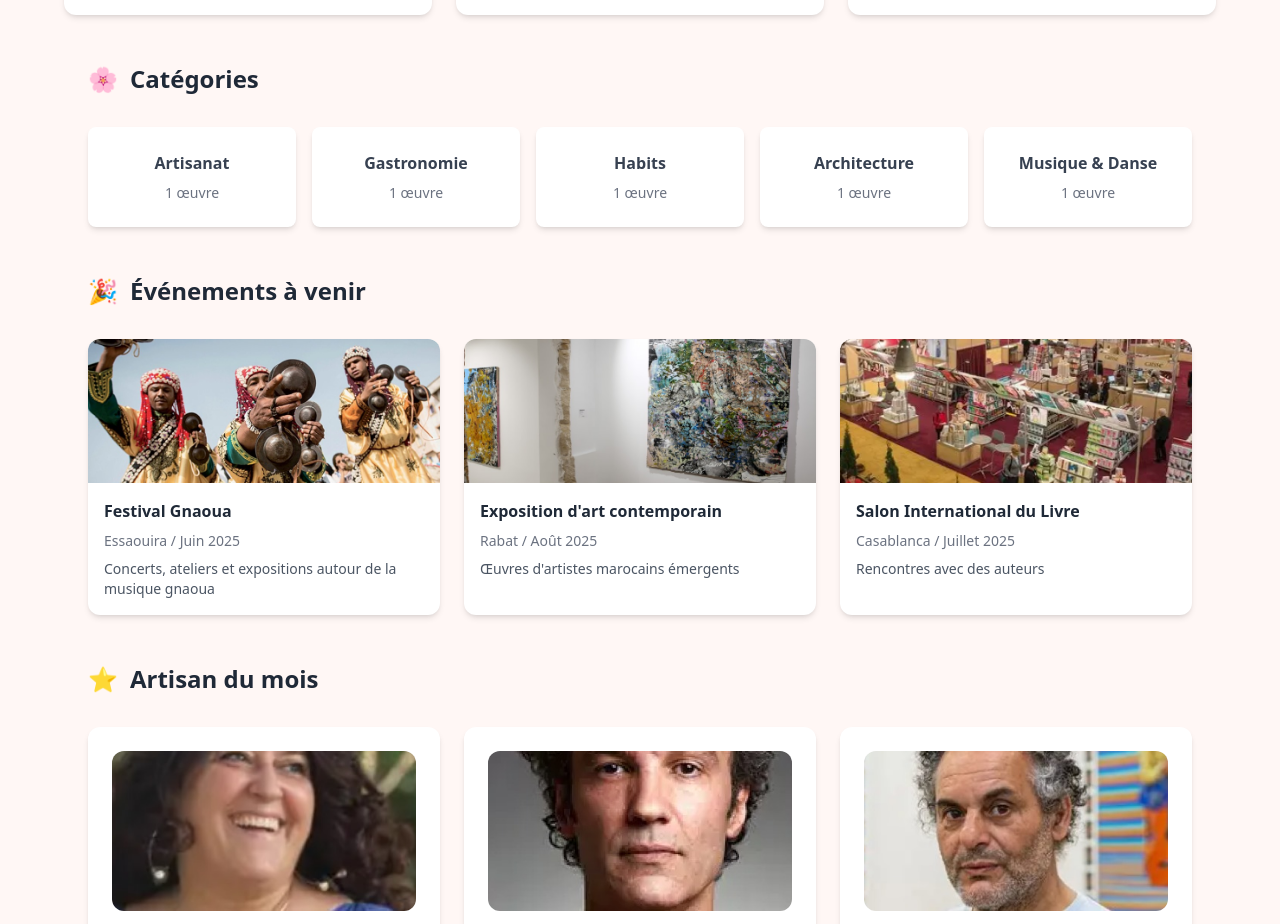
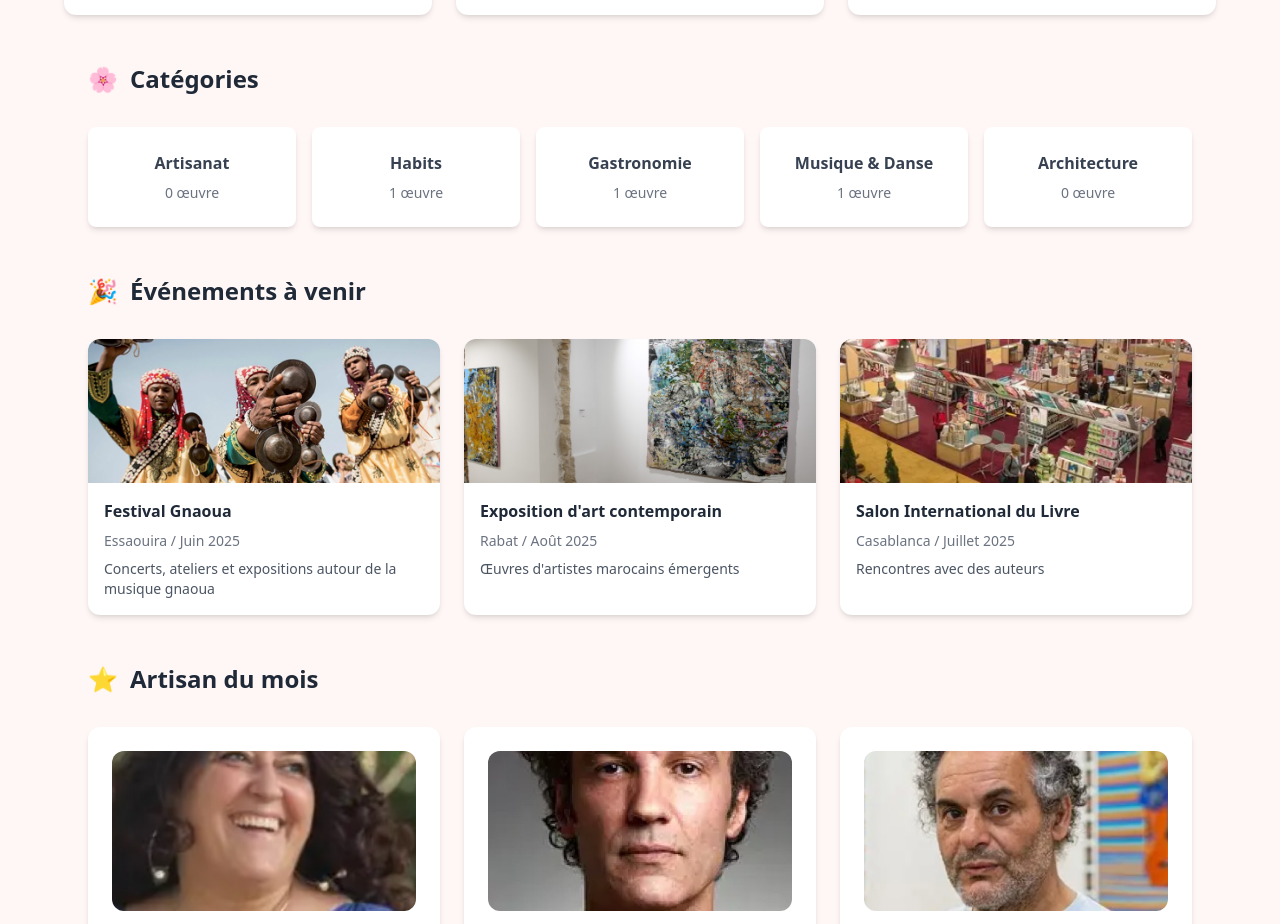
Before and after one commit to Abder011/art_connect, a React (Create React App) app: page / in a window 1280 px wide. Shown: the part 840-1764 px from the top of the page. Built offline with nearby package versions, Linux system fonts and the light colour scheme.

Commit message:
update accueil to count category auto

```diff
--- a/src/pages/Accueil.jsx
+++ b/src/pages/Accueil.jsx
@@ -41,9 +41,27 @@ export default function Accueil() {
   ];
 
   const evenements = [
-    { id: 1, title: "Festival Gnaoua", location: "Essaouira / Juin 2025", description: "Concerts, ateliers et expositions autour de la musique gnaoua", image: "/assets/img5.jpg" },
-    { id: 2, title: "Exposition d'art contemporain", location: "Rabat / Août 2025", description: "Œuvres d'artistes marocains émergents", image: "/assets/img6.jpg" },
-    { id: 3, title: "Salon International du Livre", location: "Casablanca / Juillet 2025", description: "Rencontres avec des auteurs", image: "/assets/img7.jpg" },
+    {
+      id: 1,
+      title: "Festival Gnaoua",
+      location: "Essaouira / Juin 2025",
+      description: "Concerts, ateliers et expositions autour de la musique gnaoua",
+      image: "/assets/img5.jpg",
+    },
+    {
+      id: 2,
+      title: "Exposition d'art contemporain",
+      location: "Rabat / Août 2025",
+      description: "Œuvres d'artistes marocains émergents",
+      image: "/assets/img6.jpg",
+    },
+    {
+      id: 3,
+      title: "Salon International du Livre",
+      location: "Casablanca / Juillet 2025",
+      description: "Rencontres avec des auteurs",
+      image: "/assets/img7.jpg",
+    },
   ];
 
   const artisans = [
@@ -52,25 +70,24 @@ export default function Accueil() {
     { id: 3, name: "Hassan Hajjaj", specialty: "Designer et artisan contemporain", image: "/assets/img10.jpg" },
   ];
 
-  const categories = [
-    { name: "Artisanat", count: 1 },
-    { name: "Gastronomie", count: 1 },
-    { name: "Habits", count: 1 },
-    { name: "Architecture", count: 1 },
-    { name: "Musique & Danse", count: 1 },
-  ];
-
   // Favoris
   const handleFavoriteToggle = (item) => {
     if (isFavorite(item.id)) removeFromFavoris(item.id);
     else addToFavoris(item);
   };
 
-  // Combine oeuvres du contexte (publiées pendant la session) + derniersAjouts (fixes)
-  // on met oeuvres (utilisateurs) en premier pour qu'elles apparaissent en tête
+  // Combine oeuvres du contexte (publiées) + derniersAjouts (fixes)
   const combinedList = [...oeuvres, ...derniersAjouts];
 
-  // Filtrage automatique (par saisie et par catégorie)
+  // -------- Comptage des catégories --------
+  const categoriesList = ["Artisanat", "Habits", "Gastronomie", "Musique & Danse", "Architecture"];
+
+  const categoryCounts = categoriesList.map((cat) => {
+    const count = combinedList.filter((item) => item.category === cat).length;
+    return { name: cat, count };
+  });
+
+  // -------- Filtrage --------
   const q = searchTerm.trim().toLowerCase();
   const filteredCombined = combinedList.filter((item) => {
     const fields = [
@@ -81,7 +98,8 @@ export default function Accueil() {
     ];
     const matchesSearch = q === "" || fields.some((f) => f && f.toLowerCase().includes(q));
     const matchesCategory =
-      selectedCategory === "" || (item.category && item.category.toLowerCase() === selectedCategory.toLowerCase());
+      selectedCategory === "" ||
+      (item.category && item.category.toLowerCase() === selectedCategory.toLowerCase());
     return matchesSearch && matchesCategory;
   });
 
@@ -90,26 +108,41 @@ export default function Accueil() {
       {/* -------- HEADER -------- */}
       <header className="text-center py-8">
         <h1 className="text-4xl font-bold mb-6">
-          Art<span className="text-[#D30046]">Connect</span> <span className="text-green-600">Maroc</span>
+          Art<span className="text-[#D30046]">Connect</span>{" "}
+          <span className="text-green-600">Maroc</span>
         </h1>
-        <p className="text-gray-600 mb-8 text-lg">Explorez les œuvres, les artisans et la culture de toutes les régions du Maroc</p>
+        <p className="text-gray-600 mb-8 text-lg">
+          Explorez les œuvres, les artisans et la culture de toutes les régions du Maroc
+        </p>
       </header>
 
       {/* -------- BARRE DE RECHERCHE -------- */}
       <section className="bg-white rounded-xl shadow-sm p-6 mb-50 mx-40">
-        <h2 className="text-center text-xl font-semibold mb-6">Découvrez le patrimoine marocain</h2>
+        <h2 className="text-center text-xl font-semibold mb-6">
+          Découvrez le patrimoine marocain
+        </h2>
         <div className="flex flex-wrap gap-4 justify-center items-center">
           <div className="flex items-center border rounded-lg px-4 py-3 flex-1 min-w-[200px] bg-gray-50">
             <span className="text-gray-400 mr-3">🔍</span>
-            <input type="text" placeholder="Rechercher par mot-clé ..." value={searchTerm} onChange={(e) => setSearchTerm(e.target.value)} className="flex-1 outline-none bg-transparent" />
+            <input
+              type="text"
+              placeholder="Rechercher par mot-clé ..."
+              value={searchTerm}
+              onChange={(e) => setSearchTerm(e.target.value)}
+              className="flex-1 outline-none bg-transparent"
+            />
           </div>
-          <select value={selectedCategory} onChange={(e) => setSelectedCategory(e.target.value)} className="border rounded-lg px-4 py-3 min-w-[140px] bg-white">
+          <select
+            value={selectedCategory}
+            onChange={(e) => setSelectedCategory(e.target.value)}
+            className="border rounded-lg px-4 py-3 min-w-[140px] bg-white"
+          >
             <option value="">Catégorie</option>
-            <option value="Artisanat">Artisanat</option>
-            <option value="Gastronomie">Gastronomie</option>
-            <option value="Habits">Habits</option>
-            <option value="Architecture">Architecture</option>
-            <option value="Musique & Danse">Musique & Danse</option>
+            {categoryCounts.map((cat) => (
+              <option key={cat.name} value={cat.name}>
+                {cat.name}
+              </option>
+            ))}
           </select>
         </div>
       </section>
@@ -125,17 +158,35 @@ export default function Accueil() {
           <div className="grid grid-cols-1 md:grid-cols-2 lg:grid-cols-3 gap-6">
             {filteredCombined.length > 0 ? (
               filteredCombined.map((item) => (
-                <div key={`${item.id}-${item.title}`} className="bg-white rounded-xl shadow-md overflow-hidden hover:shadow-lg transition-shadow">
+                <div
+                  key={`${item.id}-${item.title}`}
+                  className="bg-white rounded-xl shadow-md overflow-hidden hover:shadow-lg transition-shadow"
+                >
                   <div className="relative">
-                    <img src={item.image} alt={item.title} className="w-full h-48 object-cover" />
-                    <button onClick={() => handleFavoriteToggle(item)} className={`absolute top-3 right-3 w-10 h-10 rounded-full shadow-md flex items-center justify-center transition-colors ${isFavorite(item.id) ? "bg-[#D30046] text-white" : "bg-white text-gray-400 hover:text-[#D30046]"}`}>
+                    <img
+                      src={item.image}
+                      alt={item.title}
+                      className="w-full h-48 object-cover"
+                    />
+                    <button
+                      onClick={() => handleFavoriteToggle(item)}
+                      className={`absolute top-3 right-3 w-10 h-10 rounded-full shadow-md flex items-center justify-center transition-colors ${
+                        isFavorite(item.id)
+                          ? "bg-[#D30046] text-white"
+                          : "bg-white text-gray-400 hover:text-[#D30046]"
+                      }`}
+                    >
                       ❤️
                     </button>
                   </div>
                   <div className="p-4">
                     <h3 className="text-lg font-semibold mb-2">{item.title}</h3>
-                    <p className="text-sm text-gray-500 flex items-center gap-1 mb-2">📍 {item.location}</p>
-                    <p className="text-gray-700 text-sm mb-3">{item.description}</p>
+                    <p className="text-sm text-gray-500 flex items-center gap-1 mb-2">
+                      📍 {item.location}
+                    </p>
+                    <p className="text-gray-700 text-sm mb-3">
+                      {item.description}
+                    </p>
                     <p className="text-xs text-gray-500">Par {item.author}</p>
                   </div>
                 </div>
@@ -154,10 +205,15 @@ export default function Accueil() {
           <h3 className="text-2xl font-bold">Catégories</h3>
         </div>
         <div className="grid grid-cols-2 md:grid-cols-3 lg:grid-cols-5 gap-4">
-          {categories.map((category, index) => (
-            <div key={index} className="bg-white shadow-md rounded-lg p-6 text-center hover:shadow-lg transition-shadow">
+          {categoryCounts.map((category, index) => (
+            <div
+              key={index}
+              className="bg-white shadow-md rounded-lg p-6 text-center hover:shadow-lg transition-shadow"
+            >
               <h4 className="font-bold text-gray-700 mb-2">{category.name}</h4>
-              <p className="text-sm text-gray-500">{category.count} œuvre</p>
+              <p className="text-sm text-gray-500">
+                {category.count} œuvre{category.count > 1 ? "s" : ""}
+              </p>
             </div>
           ))}
         </div>
@@ -171,8 +227,15 @@ export default function Accueil() {
         </div>
         <div className="grid grid-cols-1 md:grid-cols-2 lg:grid-cols-3 gap-6">
           {evenements.map((event) => (
-            <div key={event.id} className="bg-white rounded-xl shadow-md overflow-hidden hover:shadow-lg transition-shadow">
-              <img src={event.image} alt={event.title} className="w-full h-36 object-cover" />
+            <div
+              key={event.id}
+              className="bg-white rounded-xl shadow-md overflow-hidden hover:shadow-lg transition-shadow"
+            >
+              <img
+                src={event.image}
+                alt={event.title}
+                className="w-full h-36 object-cover"
+              />
               <div className="p-4">
                 <h4 className="font-semibold mb-2">{event.title}</h4>
                 <p className="text-sm text-gray-500 mb-2">{event.location}</p>
@@ -191,8 +254,15 @@ export default function Accueil() {
         </div>
         <div className="grid grid-cols-1 md:grid-cols-2 lg:grid-cols-3 gap-6">
           {artisans.map((artisan) => (
-            <div key={artisan.id} className="bg-white rounded-xl shadow-md p-6 text-center hover:shadow-lg transition-shadow">
-              <img src={artisan.image} alt={artisan.name} className="w-full h-40 rounded-xl mx-auto mb-6 object-cover" />
+            <div
+              key={artisan.id}
+              className="bg-white rounded-xl shadow-md p-6 text-center hover:shadow-lg transition-shadow"
+            >
+              <img
+                src={artisan.image}
+                alt={artisan.name}
+                className="w-full h-40 rounded-xl mx-auto mb-6 object-cover"
+              />
               <h4 className="font-semibold mb-2">{artisan.name}</h4>
               <p className="text-sm text-gray-500">{artisan.specialty}</p>
             </div>
```
